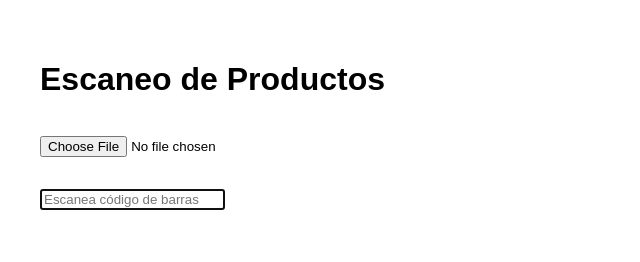
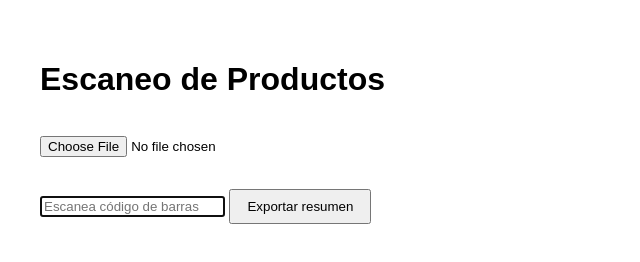
Before and after one commit to whatever9326/escaneo2, a plain HTML site: page index.html in a window 1280 px wide. Shown: the whole page, without its empty margins (0-640 px from the left). Drawn offline with Linux system fonts and the light colour scheme.

Commit message:
Update index.html

```diff
--- a/index.html
+++ b/index.html
@@ -7,6 +7,7 @@
   <style>
     body { font-family: sans-serif; padding: 2rem; }
     input[type="file"], input[type="text"] { margin: 1rem 0; }
+    button { margin-top: 1rem; padding: 0.5rem 1rem; }
     table { border-collapse: collapse; width: 100%; margin-top: 1rem; }
     th, td { border: 1px solid #ddd; padding: 8px; }
     th { background: #f2f2f2; }
@@ -19,6 +20,7 @@
   <input type="file" id="csvFile" accept=".csv">
   <br>
   <input type="text" id="barcodeInput" placeholder="Escanea código de barras" autofocus>
+  <button onclick="exportarResumen()">Exportar resumen</button>
   <table id="pedidoTable"></table>
 
   <script>
@@ -84,6 +86,22 @@
         table.appendChild(row);
       }
     }
+
+    function exportarResumen() {
+      let csv = 'codigo_barras,nombre_producto,cantidad,escaneado\n';
+      for (const code in pedido) {
+        const p = pedido[code];
+        csv += `${code},${p.nombre},${p.cantidad},${p.escaneado}\n`;
+      }
+
+      const blob = new Blob([csv], { type: 'text/csv;charset=utf-8;' });
+      const link = document.createElement('a');
+      link.setAttribute('href', URL.createObjectURL(blob));
+      link.setAttribute('download', 'resumen_escaneo.csv');
+      document.body.appendChild(link);
+      link.click();
+      document.body.removeChild(link);
+    }
   </script>
 </body>
 </html>
```
